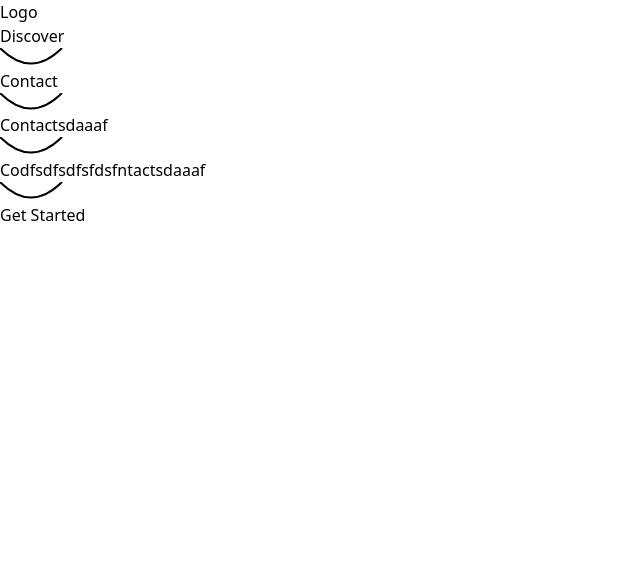
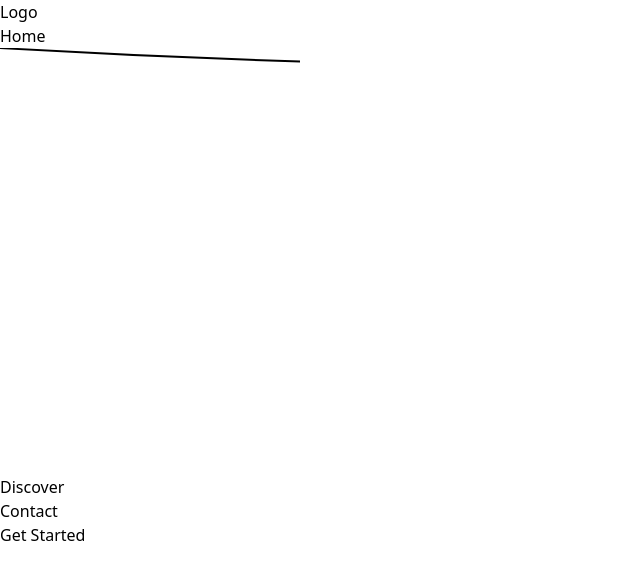
Before and after one commit to jonayeds/BOOK-LOOP, a React (Vite) app in the folder client/: page / in a window 1280 px wide. Shown: the top 580 px of the page, without its empty margins (0-640 px from the left). Built offline with nearby package versions, Linux system fonts and the light colour scheme.

Commit message:
added active nav animation

```diff
--- a/client/src/components/NavBar/AnimatedNavigation.jsx
+++ b/client/src/components/NavBar/AnimatedNavigation.jsx
@@ -1,46 +1,57 @@
 /* eslint-disable react/prop-types */
-import {gsap} from "gsap"
-import { useState } from "react"
+import { gsap } from "gsap"
+import { useEffect, useRef, useState } from "react"
+import { NavLink, useLocation } from "react-router-dom"
 
-const AnimatedNavigation = ({name, placeholderName, navLinkName}) => {
-    const [XOffset, setXOffset] = useState(62)
-    const handleNavAnimation = (e)=>{
+const AnimatedNavigation = ({ name, placeholderName, navLinkName, pageTo }) => {
+    const [XOffset, setXOffset] = useState(0)
+    const location  = useLocation()
+    const ref = useRef(null)
+    const handleNavAnimation = (elem) => {
         const tl = gsap.timeline()
-        setXOffset(e.target.offsetWidth)
-        tl.to(`.${navLinkName}`,{
-            display:"flex",
-            justifySelf:"start",
-            width:e.target.offsetWidth,
-            duration:1,
+        setXOffset(elem.width)
+        tl.to(`.${navLinkName}`, {
+            display: "flex",
+            justifySelf: "start",
+            width: elem.width,
+            duration: 1,
         })
     }
-    const navBarOutAnimation = (e)=>{
+    useEffect(()=>{
+        if((location.pathname === pageTo) && ref.current !== null ){
+             handleNavAnimation(ref.current.getBoundingClientRect())
+        }else if( (location.pathname !== pageTo) && ref.current !== null ){
+            navBarOutAnimation(ref.current.getBoundingClientRect())
+        }
+    },[ref, location.pathname, pageTo])
+    const navBarOutAnimation = (elem) => {
         const tl = gsap.timeline()
         tl.to(`.${placeholderName}`, {
-            width:e.target.offsetWidth,
-            duration:1
+            width: elem.width,
+            duration: 1
         })
             .to(`.${navLinkName}`, {
-            display:"hidden",
-            width:0,
-            duration:0.2
+                display: "hidden",
+                width: 0,
+                duration: 0.2
             })
             .to(`.${placeholderName}`, {
-            width:0,
-            duration:0.2,
+                width: 0,
+                duration: 0.2,
             })
 
     }
     return (
-    <div className="relative " onMouseLeave={navBarOutAnimation} onMouseOver={handleNavAnimation}>
-                            <p>{name}</p>
+        <NavLink to={pageTo} className={` `} ref={ref}   >
+            {/* {({isActive})=>isActive? handleNavAnimation: ""} */}
+            <p className="text-white px-4 py-2 text-opacity-80 z-10 tracking-widest mix-blend-difference  ">{name}</p>
             <div className={`w-0  h-[25px]  absolute pointer-events-none  bg-white mt-2 z-10 ${placeholderName}`}></div>
             <div className={`w-0 absolute z-0  hidden overflow-hidden mt-2 pointer-events-none ${navLinkName}`}>
-                            <svg  height={XOffset/3} className="w-full " >
-                            <path d={`M 0 0 C ${XOffset/3} ${(XOffset/3)>25 ? 25 : (XOffset/3)}, ${(XOffset/3)*2} ${(XOffset/3)>25 ? 25 : (XOffset/3)}, ${XOffset} 0`}  stroke="black" style={{strokeWidth:"2px"}}  fill="transparent"/>
+                <svg height={XOffset / 3} className="w-full " >
+                    <path d={`M 0 0 C ${XOffset / 3} ${(XOffset / 3) > 25 ? 25 : (XOffset / 3)}, ${(XOffset / 3) * 2} ${(XOffset / 3) > 25 ? 25 : (XOffset / 3)}, ${XOffset} 0`} stroke="black" style={{ strokeWidth: "2px" }} fill="transparent" />
                 </svg>
             </div>
-                        </div>
+        </NavLink>
     )
 }
 
--- a/client/src/components/NavBar/NavBar.jsx
+++ b/client/src/components/NavBar/NavBar.jsx
@@ -1,8 +1,24 @@
 import AnimatedNavigation from "./AnimatedNavigation"
-
+import {gsap} from "gsap"
 
 const NavBar = () => {
+    const handleNavigationHover = (e)=>{
+        gsap.to(".navigation", {
+            width:e.target.offsetWidth,
+            left:e.target.offsetLeft,
+            duration:0.6,
+            ease:"power2.out"
 
+        })
+    }
+    const handleMouseOut = ()=>{
+        gsap.to(".navigation",{
+            width:0,
+            duration:0.6,
+            ease:"power2.inOut"
+        }
+    )
+}
 
   return (
     <nav className="relative w-screen -mx-[7vw] " >
@@ -11,19 +27,19 @@ const NavBar = () => {
                 <h1 className="text-5xl">Logo</h1>
             </div>
             <div>
-                <ul className="flex gap-[2vw] font-semibold text-gray-700">
-                    <li>
-                      <AnimatedNavigation name={"Discover"} navLinkName={"discover"} placeholderName={"discoverPlaceholder"}/>
+                <ul className="relative  flex gap-[2vw]   bg-white" onMouseLeave={handleMouseOut} >
+            <div className="w-0 h-full bg-[#F1F2ED]  z-0 absolute top-0 rounded-xl navigation"></div>
+
+                    <li onMouseOver={handleNavigationHover} className="relatives">
+                      <AnimatedNavigation  name={"Home"}  navLinkName={"home"} placeholderName={"homePlaceholder"} pageTo={"/"}/>
                     </li>
-                    <li>
-                        <AnimatedNavigation name={"Contact"} navLinkName={"contact"} placeholderName={"contactPlaceholder"}  />
+                    <li onMouseOver={handleNavigationHover} className="relatives">
+                      <AnimatedNavigation name={"Discover"}  navLinkName={"discover"} placeholderName={"discoverPlaceholder"} pageTo={"/discover"}/>
                     </li>
-                    <li>
-                        <AnimatedNavigation name={"Contactsdaaaf"} navLinkName={"contasadct"} placeholderName={"conadadstactPlaceholder"}  />
+                    <li onMouseOver={handleNavigationHover} className="relatives">
+                        <AnimatedNavigation name={"Contact"} navLinkName={"contact"} placeholderName={"contactPlaceholder"} pageTo={"/contact"}  />
                     </li>
-                    <li>
-                        <AnimatedNavigation name={"Codfsdfsdfsfdsfntactsdaaaf"} navLinkName={"conddtasadct"} placeholderName={"cdfsonadadstactPlaceholder"}  />
-                    </li>
+
                 </ul>
             </div>
             <div>
--- /dev/null
+++ b/client/src/pages/contact/Contact.jsx
@@ -0,0 +1,8 @@
+
+const Contact = () => {
+  return (
+    <div>Contact</div>
+  )
+}
+
+export default Contact
--- /dev/null
+++ b/client/src/pages/discover/Discover.jsx
@@ -0,0 +1,9 @@
+
+
+const Discover = () => {
+  return (
+    <div>Discover</div>
+  )
+}
+
+export default Discover
```
Also changed, not shown: client/src/routes/router.jsx (+11 -1 lines). Lines whose indentation alone changed are shown as unchanged.
